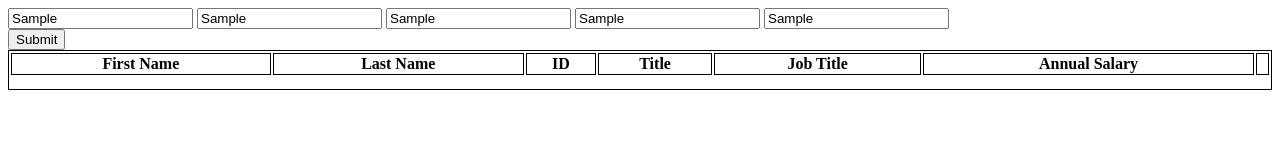
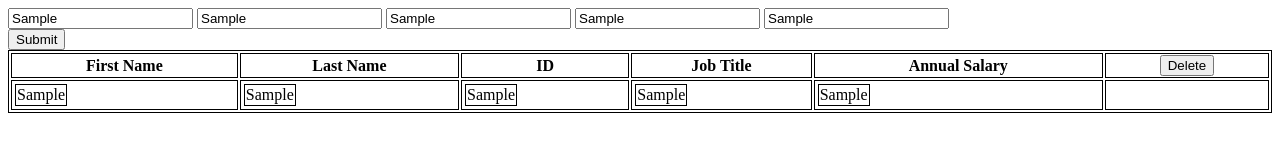
Before and after one commit to agarberg/weekend-jquery-salart-calculator, a plain HTML site: page index.html in a window 1280 px wide. Both pictures are taken after typing "Sample", "Sample", "Sample", "Sample", "Sample" into the empty fields and a click on the button "Submit". Drawn offline with Linux system fonts and the light colour scheme.

Commit message:
finished function submitButton

```diff
--- a/client.js
+++ b/client.js
@@ -1,42 +1,44 @@
-$(document).ready(readyNow);
+let employeeArray = [];
 
-function readyNow(){
-    console.log('JqueryWorks');
-    $('#submitButton').on('click',(submitButton));
+function newEmployee(fNameInput, lNameInput, empIdInput, jobTitleInput, annSalaryInput){
+    console.log('in new employee');
+const employeeObj = {
+    firstName: fNameInput,
+    lastName: lNameInput,
+    employeeId: empIdInput,
+    employeeTitle: jobTitleInput,
+    employeeSalary: annSalaryInput,
 }
-    function submitButton(){
+employeeArray.push(employeeObj);
+return true;
+}
+
+$(document).ready(submit)
+function submit() {
+$('#submitButton').on('click',(submitButton));
+}
     //gather input values
-    let firstName = $('#fName').val();
-    let lastName = $('#lName').val();
-    let employeeId= $('#empId').val();
-    let employeeTitle= $('#title').val();
-    let employeeSalary= $('#salary').val();
+    function submitButton() {
+        let firstName = $('#fNameInput').val();
+        let lastName = $('#lNameInput').val();
+        let employeeId= $('#empIdInput').val()
+        let employeeTitle= $('#jobTitleInput').val()
+        let employeeSalary= $('#annSalaryInput').val()
+        newEmployee (firstName, lastName, employeeId, employeeTitle, employeeSalary)
+    $('#firstNameRow').append(`<tr><td>${firstName}</td></tr>`);
+    $('#lastNameRow').append(`<tr><td>${lastName}</td></tr>`);
+    $('#empIdRow').append(`<tr><td>${employeeId}</td></tr>`);
+    $('#empTitleRow').append(`<tr><td>${employeeTitle}</td></tr>`);
+    $('#annSalaryRow').append(`<tr><td>${employeeSalary}</td></tr>`);
+    }
 
-
-}
+    // console.log(firstName);
+    // console.log(lastName);
+    // console.log(employeeId);
+    // console.log(employeeTitle);
+    // console.log(employeeSalary);
 
 
 
 
-
-
-function submit(){
-    //gather input values
-    let year =$('#yearInput').val();
-    let make =$('#makeInput').val();
-    let model =$('#modelInput').val();
-    //send values to newCar function
-    newCar ( year, make, model );
-    //append new car values to unordered list
-      $('#garageList').append(`<li>${year} ${make} ${model}</li>`);
-
-
-      function submit(){
-        //gather input values
-        let year =$('#yearInput').val();
-        let make =$('#makeInput').val();
-        let model =$('#modelInput').val();
-        //send values to newCar function
-        newCar ( year, make, model );
-        //append new car values to unordered list
-          $('#garageList').append(`<li>${year} ${make} ${model}</li>`);
+// console.log(employeeArray)
--- a/index.html
+++ b/index.html
@@ -15,20 +15,16 @@
 
 
     <!-- First Name input -->
+    <input placeholder="First Name" id="fNameInput"/>
+        <!-- Last Name input -->
+    <input placeholder="Last Name" id="lNameInput"/>
+    <!-- Employee ID input  -->
+    <input placeholder="Employee ID" id="empIdInput"/>
+    <!-- Job Title input  -->
+    <input placeholder="Job Title" id="jobTitleInput"/>
+    <!-- Annual Salary input -->
+    <input placeholder="Annual Salary" id="annSalaryInput"/><br>
 
-    <label id="fName" for="fname"></label>
-    <input type="text" id="fname" name="fname" placeholder="First Name">
-    <!-- Last Name input -->
-    <label id="lName" for="lname"></label>
-    <input type="text" id="lname" name="lname" placeholder="Last Name">
-    <!-- Employee ID input  -->
-    <label id="empId" for="empid"></label>
-    <input type="text" id="empid name="empid" placeholder="Employee Id">
-    <!-- Job Title input  -->
-    <input type="text" id="title" name="title" placeholder="Job Title">
-    <!-- Annual Salary input -->
-    <label id="salary" for="salary"></label>
-    <input type="text" id="salary" name="salary" placeholder="Salary"><br>
       <!-- A 'Submit' button should collect the form information, store the information to calculate monthly costs,
   append information to the DOM and clear the input fields.  -->
     <button id="submitButton" type="button">Submit</button>
@@ -39,20 +35,21 @@
           <th>First Name</th>
           <th>Last Name</th>
           <th>ID</th>
-          <th>Title</th>
           <th>Job Title</th>
           <th>Annual Salary</th>
           <!-- Delete button goes under here -->
-          <th></th>
+          <th><button id="deleteButton" type="button">Delete</button></th>
         </tr>
      </thead>
      <tbody>
-        <tr id= "firstNameRow"></tr>
-        <tr id= "lastNameRow"></tr>
-        <tr id= "inNumRow"></tr>
-        <tr id= "empTitleRow"></tr>
-        <tr id= "annSalaryRow"></tr>
-        <tr id = "delete"></tr>
+       <tr>
+        <td id= "firstNameRow"></td>
+        <td id= "lastNameRow"></td>
+        <td id= "empIdRow"></td>
+        <td id= "empTitleRow"></td>
+        <td id= "annSalaryRow"></td>
+        <td id= "delete"></td>
+      </tr>
     </tbody>
     <tfoot>
 
```
